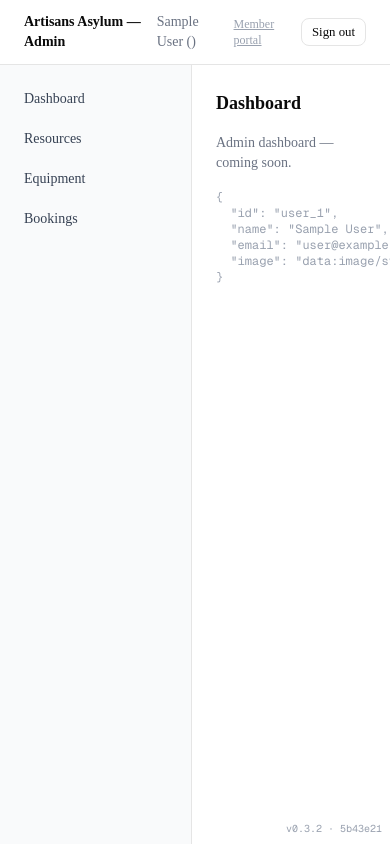
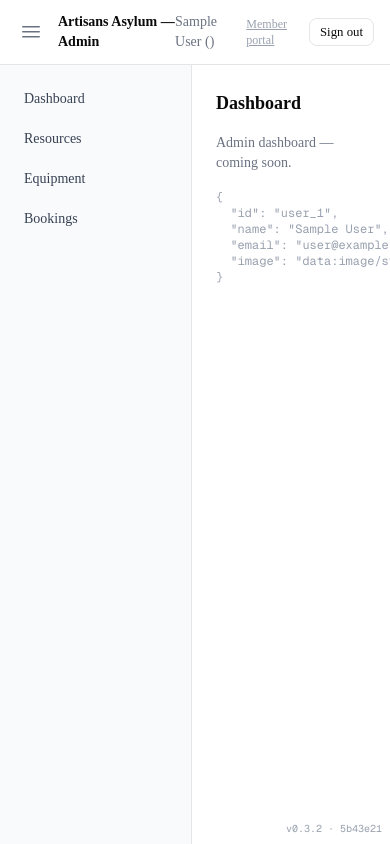
Before and after one commit to sadie-f2/makerspace_v0, a Next.js app in the folder app/: page /admin in a window 390 px wide. Built offline with nearby package versions, Linux system fonts and the light colour scheme; no server answers; the database is empty; sample sign-in values are in the browser's storage.

Commit message:
Add collapsible sidebar with hamburger toggle
LayoutShell client component manages nav open/closed state, renders
hamburger button in header. Works on all screen sizes; defaults open.
Admin and portal layouts delegate to LayoutShell.

Co-Authored-By: Claude Sonnet 4.6 <noreply@anthropic.com>

```diff
--- a/app/src/app/admin/layout.tsx
+++ b/app/src/app/admin/layout.tsx
@@ -4,7 +4,7 @@ import Link from "next/link";
 import { Button } from "@/components/ui/button";
 import { isSystemFrozen } from "@/lib/freeze";
 import type { MemberRole } from "@/generated/prisma/enums";
-import NavLinks from "@/components/NavLinks";
+import LayoutShell from "@/components/LayoutShell";
 
 // Links visible to all admin-eligible roles (VOLUNTEER, STAFF, ADMIN)
 const volunteerLinks = [
@@ -46,13 +46,7 @@ export default async function AdminLayout({
   const frozen = await isSystemFrozen();
   const navLinks = navLinksForRole(session.user.role);
 
-  return (
-    <div className="min-h-screen flex flex-col">
-      <a href="#main-content" className="sr-only focus:not-sr-only focus:absolute focus:z-50 focus:px-4 focus:py-2 focus:bg-white focus:text-sm focus:font-medium">
-        Skip to main content
-      </a>
-      <header className="bg-white border-b px-6 py-3 flex items-center justify-between shrink-0">
-        <span className="font-semibold text-sm">Artisans Asylum — Admin</span>
+  const headerRight = (
     <div className="flex items-center gap-4 text-sm">
       <span className="text-gray-500">
         {session.user.name} ({session.user.role})
@@ -71,19 +65,24 @@ export default async function AdminLayout({
         </Button>
       </form>
     </div>
-      </header>
-      {frozen && (
+  );
+
+  const frozenBanner = frozen ? (
     <div role="alert" className="bg-red-600 text-white text-center text-sm py-1.5 px-4 shrink-0">
       <span aria-hidden="true">⚠</span>{" "}System is frozen — write operations are disabled.{" "}
       <Link href="/admin/settings" className="underline font-medium">Manage in Settings</Link>
     </div>
-      )}
-      <div className="flex flex-1 overflow-hidden">
-        <nav aria-label="Admin navigation" className="w-48 bg-gray-50 border-r px-3 py-4 shrink-0">
-          <NavLinks links={navLinks} />
-        </nav>
-        <main id="main-content" className="flex-1 overflow-auto p-6 bg-white">{children}</main>
-      </div>
-    </div>
+  ) : undefined;
+
+  return (
+    <LayoutShell
+      title="Artisans Asylum — Admin"
+      headerRight={headerRight}
+      navLinks={navLinks}
+      navLabel="Admin navigation"
+      frozenBanner={frozenBanner}
+    >
+      {children}
+    </LayoutShell>
   );
 }
--- a/app/src/app/portal/layout.tsx
+++ b/app/src/app/portal/layout.tsx
@@ -2,7 +2,7 @@ import { auth, signOut } from "@/auth";
 import { redirect } from "next/navigation";
 import Link from "next/link";
 import { Button } from "@/components/ui/button";
-import NavLinks from "@/components/NavLinks";
+import LayoutShell from "@/components/LayoutShell";
 
 const navLinks = [
   { href: "/portal",                  label: "Home" },
@@ -23,13 +23,7 @@ export default async function PortalLayout({
   const session = await auth();
   if (!session) redirect("/login");
 
-  return (
-    <div className="min-h-screen flex flex-col h-screen">
-      <a href="#main-content" className="sr-only focus:not-sr-only focus:absolute focus:z-50 focus:px-4 focus:py-2 focus:bg-white focus:text-sm focus:font-medium">
-        Skip to main content
-      </a>
-      <header className="bg-white border-b px-6 py-3 flex items-center justify-between shrink-0">
-        <span className="font-semibold text-sm">Artisans Asylum</span>
+  const headerRight = (
     <div className="flex items-center gap-4 text-sm">
       <span className="text-gray-500">{session.user.name}</span>
       {(session.user.role === "STAFF" || session.user.role === "ADMIN") && (
@@ -46,13 +40,16 @@ export default async function PortalLayout({
         <Button variant="outline" size="sm" type="submit">Sign out</Button>
       </form>
     </div>
-      </header>
-      <div className="flex flex-1 overflow-hidden">
-        <nav aria-label="Member navigation" className="w-44 bg-gray-50 border-r px-3 py-4 shrink-0">
-          <NavLinks links={navLinks} />
-        </nav>
-        <main id="main-content" className="flex-1 overflow-auto p-6 bg-white">{children}</main>
-      </div>
-    </div>
+  );
+
+  return (
+    <LayoutShell
+      title="Artisans Asylum"
+      headerRight={headerRight}
+      navLinks={navLinks}
+      navLabel="Member navigation"
+    >
+      {children}
+    </LayoutShell>
   );
 }
--- /dev/null
+++ b/app/src/components/LayoutShell.tsx
@@ -0,0 +1,67 @@
+"use client";
+
+import { useState } from "react";
+import NavLinks from "@/components/NavLinks";
+
+interface Props {
+  title: string;
+  headerRight: React.ReactNode;
+  navLinks: { href: string; label: string }[];
+  navLabel: string;
+  frozenBanner?: React.ReactNode;
+  children: React.ReactNode;
+}
+
+export default function LayoutShell({
+  title,
+  headerRight,
+  navLinks,
+  navLabel,
+  frozenBanner,
+  children,
+}: Props) {
+  const [navOpen, setNavOpen] = useState(true);
+
+  return (
+    <div className="min-h-screen flex flex-col h-screen">
+      <a
+        href="#main-content"
+        className="sr-only focus:not-sr-only focus:absolute focus:z-50 focus:px-4 focus:py-2 focus:bg-white focus:text-sm focus:font-medium"
+      >
+        Skip to main content
+      </a>
+      <header className="bg-white border-b px-4 py-3 flex items-center justify-between shrink-0">
+        <div className="flex items-center gap-3">
+          <button
+            onClick={() => setNavOpen((o) => !o)}
+            aria-expanded={navOpen}
+            aria-controls="sidebar-nav"
+            aria-label={navOpen ? "Close navigation" : "Open navigation"}
+            className="p-1.5 rounded hover:bg-gray-100 text-gray-500 hover:text-gray-800"
+          >
+            <svg width="18" height="18" viewBox="0 0 18 18" fill="none" aria-hidden="true">
+              <rect y="3"  width="18" height="1.5" rx="0.75" fill="currentColor" />
+              <rect y="8"  width="18" height="1.5" rx="0.75" fill="currentColor" />
+              <rect y="13" width="18" height="1.5" rx="0.75" fill="currentColor" />
+            </svg>
+          </button>
+          <span className="font-semibold text-sm">{title}</span>
+        </div>
+        {headerRight}
+      </header>
+      {frozenBanner}
+      <div className="flex flex-1 overflow-hidden">
+        <nav
+          id="sidebar-nav"
+          aria-label={navLabel}
+          className={`bg-gray-50 border-r shrink-0 overflow-hidden transition-all duration-200 ${navOpen ? "w-48 px-3 py-4" : "w-0"}`}
+        >
+          <NavLinks links={navLinks} />
+        </nav>
+        <main id="main-content" className="flex-1 overflow-auto p-6 bg-white">
+          {children}
+        </main>
+      </div>
+    </div>
+  );
+}
```
Lines whose indentation alone changed are shown as unchanged.
